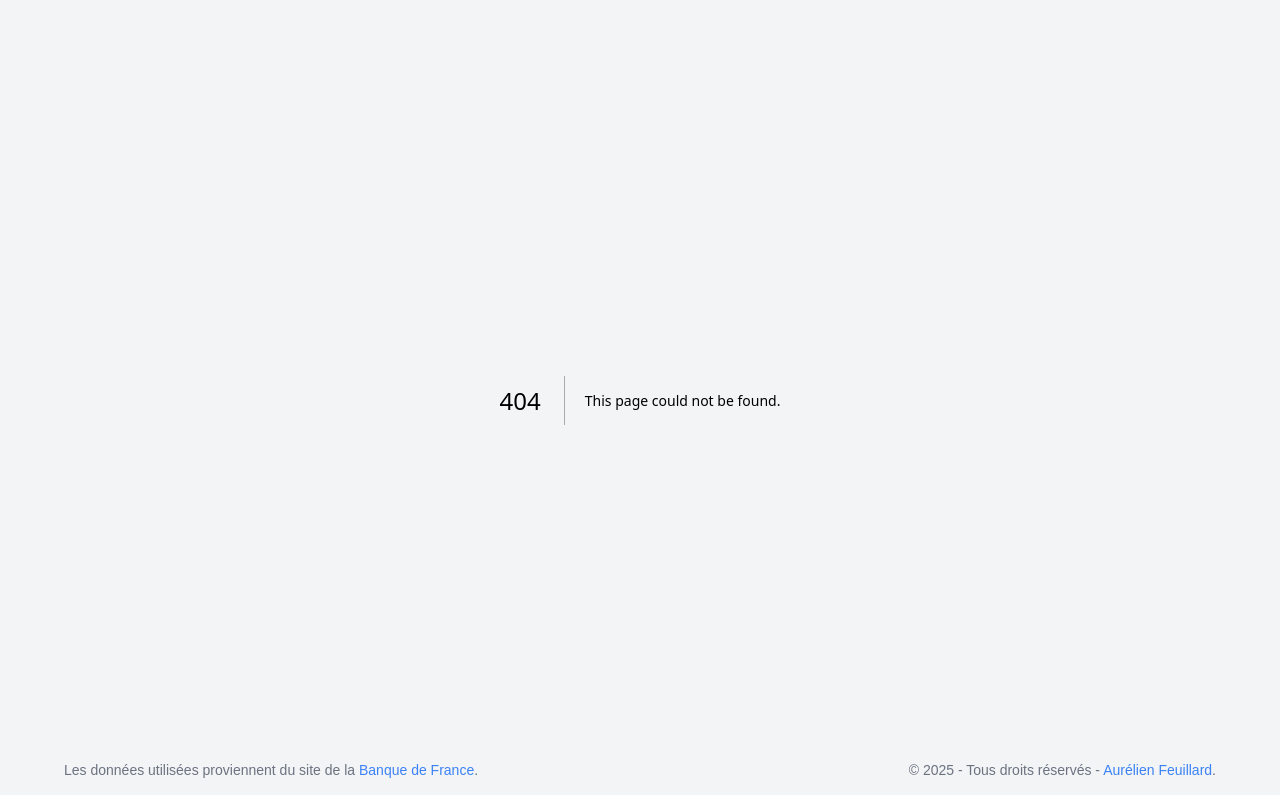
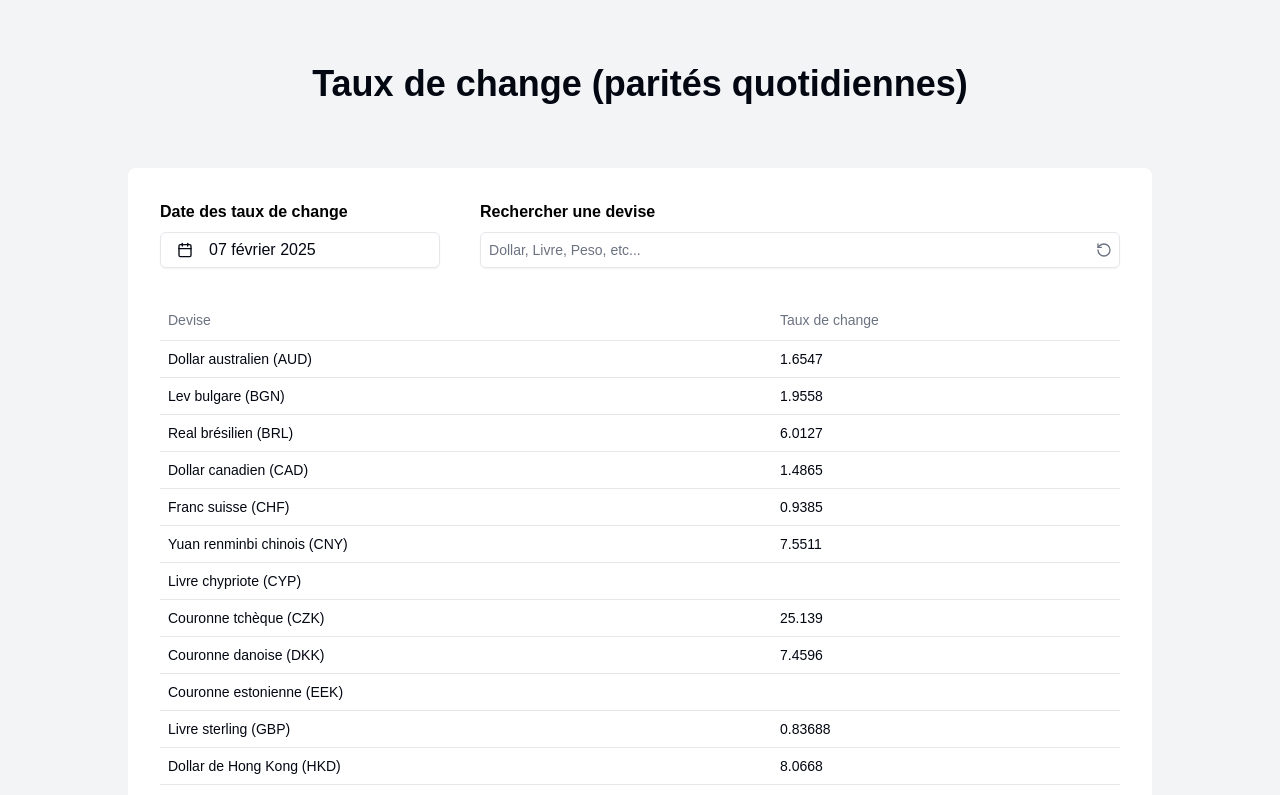
Before and after one commit to aurelien-f/convert-taux-bdf, a Next.js app: page /taux-de-change-parites-quotidiennes in a window 1280 px wide. Before the commit this address had no page. Shown: the top 795 px of the page. Built offline with nearby package versions, Linux system fonts and the light colour scheme.

Commit message:
start add new page

```diff
--- a/src/app/layout.tsx
+++ b/src/app/layout.tsx
@@ -30,7 +30,7 @@ export default function RootLayout({
       >
         <main className="min-h-screen relative pt-12 md:pt-0 flex flex-col justify-between md:block">
           {children}
-          <footer className="md:absolute mt-4 md:mt-0 bottom-0 left-0 right-0 py-5 px-4 md:px-16 flex flex-col gap-2 md:flex-row md:justify-between ">
+          <footer className="mt-4 md:mt-0 py-5 px-4 md:px-16 flex flex-col gap-2 md:flex-row md:justify-between ">
             <p className="text-center text-sm text-gray-500">Les données utilisées proviennent du site de la <a target="_blank" href="https://www.banque-france.fr/fr/publications-et-statistiques/statistiques?theme%5B7194%5D=7194&sub_theme%5B7205%5D=7205" className="text-blue-500 hover:underline">Banque de France</a>.</p>
             <p className="text-center text-sm text-gray-500">© 2025 - Tous droits réservés - <a target="_blank" href="https://www.aurelien-feuillard.fr" className="text-blue-500 hover:underline">Aurélien Feuillard</a>.</p>
           </footer>
--- /dev/null
+++ b/src/app/taux-de-change-parites-quotidiennes/page.tsx
@@ -0,0 +1,17 @@
+import ArrayTauxChange from "@/components/ArrayTauxChange";
+import { getDataDevise } from "@/utils/getDataDevise";
+import { getTitles } from "@/utils/getTitles";
+import { updateRates } from "@/utils/updateRates";
+
+export default async function TauxDeChangeParitesQuotidiennes() {
+  const dayBefore = new Date(Date.now() - 86400000).toISOString().split('T')[0]
+  const initialRate = await getDataDevise(dayBefore);
+  const titles = await getTitles();
+
+  return <section className="pt-8 md:pt-16 pb-12 min-h-screen px-4 md:px-0">
+    <h1 className="text-4xl font-bold text-center mb-12 md:mb-16">Taux de change (parités quotidiennes)</h1>
+    <section className="w-full md:max-w-5xl mx-auto relative">
+      <ArrayTauxChange initialRate={initialRate} titles={titles} updateRates={updateRates} />
+    </section>
+  </section>
+}
--- /dev/null
+++ b/src/components/ArrayTauxChange.tsx
@@ -0,0 +1,151 @@
+'use client';
+
+import { Button } from "@/components/ui/button";
+import { Calendar } from "@/components/ui/calendar";
+import {
+  Popover,
+  PopoverContent,
+  PopoverTrigger,
+} from "@/components/ui/popover";
+import {
+  Table,
+  TableBody,
+  TableCell,
+  TableHead,
+  TableHeader,
+  TableRow,
+} from "@/components/ui/table";
+import { cn } from "@/lib/utils";
+import { format } from "date-fns";
+import { fr } from "date-fns/locale";
+import { CalendarIcon, RotateCcw } from "lucide-react";
+import { useState } from "react";
+import { Input } from "./ui/input";
+
+interface ArrayTauxChangeProps {
+  initialRate: {
+    [key: string]: string;
+  };
+  titles: Record<string, string>;
+  updateRates: (date: string) => Promise<{ [key: string]: string }>;
+}
+
+export default function ArrayTauxChange({ initialRate, titles, updateRates }: ArrayTauxChangeProps) {
+  const [date, setDate] = useState<Date>(new Date());
+  const [currentRates, setCurrentRates] = useState(initialRate);
+  const [searchQuery, setSearchQuery] = useState("");
+  const [showSuggestions, setShowSuggestions] = useState(false);
+
+  const suggestions = Object.values(titles)
+    .filter(title =>
+      title.toLowerCase().includes(searchQuery.toLowerCase()) &&
+      searchQuery.length > 0
+    )
+    .slice(0, 10);
+
+  const handleDateChange = async (newDate: Date | undefined) => {
+    if (!newDate) return;
+    const formattedDate = format(newDate, "yyyy-MM-dd");
+    setDate(newDate);
+    const newRates = await updateRates(formattedDate);
+    setCurrentRates(newRates);
+  };
+
+  const filteredRates = Object.entries(currentRates)
+    .filter(([key]) => key !== "Date")
+    .filter(([currency]) =>
+      titles[currency].toLowerCase().includes(searchQuery.toLowerCase())
+    );
+
+  return (
+    <div className="space-y-4 bg-white p-4 md:p-8 rounded-lg">
+      <div className="flex flex-col md:flex-row justify-between gap-4 md:gap-2 mb-4 md:mb-8">
+        <div className="flex flex-col gap-2">
+          <label className="text-black font-bold">Date des taux de change</label>
+          <Popover>
+            <PopoverTrigger asChild>
+              <Button
+                variant="outline"
+                className={cn(
+                  "w-[280px] justify-start text-left font-normal text-base",
+                  !date && "text-muted-foreground"
+                )}
+              >
+                <CalendarIcon className="mr-2 h-4 w-4" />
+                {format(date, "dd MMMM yyyy", { locale: fr })}
+              </Button>
+            </PopoverTrigger>
+            <PopoverContent className="w-auto p-0" align="start">
+              <Calendar
+                mode="single"
+                selected={date}
+                onSelect={handleDateChange}
+                disabled={(date) =>
+                  date < new Date('2024-01-01') ||
+                  date > new Date(Date.now() - 86400000)
+                }
+                initialFocus
+              />
+            </PopoverContent>
+          </Popover>
+        </div>
+        <div className="flex flex-col gap-2 w-full md:w-2/3">
+          <label className="text-black font-bold">Rechercher une devise</label>
+          <div className="relative">
+            <Input
+              type="text"
+              placeholder="Dollar, Livre, Peso, etc..."
+              value={searchQuery}
+              onChange={(e) => setSearchQuery(e.target.value)}
+              onFocus={() => setShowSuggestions(true)}
+              onBlur={() => setTimeout(() => setShowSuggestions(false), 200)}
+              className="w-full p-2 border rounded-md text-base md:text-sm"
+            />
+            {showSuggestions && suggestions.length > 0 && (
+              <div className="absolute w-full bg-white border rounded-md mt-1 shadow-lg z-10">
+                {suggestions.map((suggestion, index) => (
+                  <div
+                    key={index}
+                    className="p-2 hover:bg-gray-100 cursor-pointer"
+                    onClick={() => {
+                      setSearchQuery(suggestion);
+                      setShowSuggestions(false);
+                    }}
+                  >
+                    {suggestion}
+                  </div>
+                ))}
+              </div>
+            )}
+            <button
+              className="absolute top-1/2 right-2 -translate-y-1/2 text-gray-500 hover:text-gray-700 transition-colors"
+              aria-label="Réinitialiser la recherche"
+              onClick={() => {
+                setSearchQuery("");
+                setShowSuggestions(false);
+              }}
+            >
+              <RotateCcw size={16} />
+            </button>
+          </div>
+        </div>
+      </div>
+      <Table>
+        <TableHeader>
+          <TableRow>
+            <TableHead>Devise</TableHead>
+            <TableHead>Taux de change</TableHead>
+          </TableRow>
+        </TableHeader>
+        <TableBody>
+          {filteredRates.map(([currency, rate]) => (
+            <TableRow key={currency}>
+              <TableCell className="font-medium">{titles[currency]}</TableCell>
+              <TableCell>{rate}</TableCell>
+            </TableRow>
+          ))}
+        </TableBody>
+      </Table>
+    </div>
+  );
+}
--- /dev/null
+++ b/src/components/ui/table.tsx
@@ -0,0 +1,120 @@
+import * as React from "react"
+
+import { cn } from "@/lib/utils"
+
+const Table = React.forwardRef<
+  HTMLTableElement,
+  React.HTMLAttributes<HTMLTableElement>
+>(({ className, ...props }, ref) => (
+  <div className="relative w-full overflow-auto">
+    <table
+      ref={ref}
+      className={cn("w-full caption-bottom text-sm", className)}
+      {...props}
+    />
+  </div>
+))
+Table.displayName = "Table"
+
+const TableHeader = React.forwardRef<
+  HTMLTableSectionElement,
+  React.HTMLAttributes<HTMLTableSectionElement>
+>(({ className, ...props }, ref) => (
+  <thead ref={ref} className={cn("[&_tr]:border-b", className)} {...props} />
+))
+TableHeader.displayName = "TableHeader"
+
+const TableBody = React.forwardRef<
+  HTMLTableSectionElement,
+  React.HTMLAttributes<HTMLTableSectionElement>
+>(({ className, ...props }, ref) => (
+  <tbody
+    ref={ref}
+    className={cn("[&_tr:last-child]:border-0", className)}
+    {...props}
+  />
+))
+TableBody.displayName = "TableBody"
+
+const TableFooter = React.forwardRef<
+  HTMLTableSectionElement,
+  React.HTMLAttributes<HTMLTableSectionElement>
+>(({ className, ...props }, ref) => (
+  <tfoot
+    ref={ref}
+    className={cn(
+      "border-t bg-muted/50 font-medium [&>tr]:last:border-b-0",
+      className
+    )}
+    {...props}
+  />
+))
+TableFooter.displayName = "TableFooter"
+
+const TableRow = React.forwardRef<
+  HTMLTableRowElement,
+  React.HTMLAttributes<HTMLTableRowElement>
+>(({ className, ...props }, ref) => (
+  <tr
+    ref={ref}
+    className={cn(
+      "border-b transition-colors hover:bg-muted/50 data-[state=selected]:bg-muted",
+      className
+    )}
+    {...props}
+  />
+))
+TableRow.displayName = "TableRow"
+
+const TableHead = React.forwardRef<
+  HTMLTableCellElement,
+  React.ThHTMLAttributes<HTMLTableCellElement>
+>(({ className, ...props }, ref) => (
+  <th
+    ref={ref}
+    className={cn(
+      "h-10 px-2 text-left align-middle font-medium text-muted-foreground [&:has([role=checkbox])]:pr-0 [&>[role=checkbox]]:translate-y-[2px]",
+      className
+    )}
+    {...props}
+  />
+))
+TableHead.displayName = "TableHead"
+
+const TableCell = React.forwardRef<
+  HTMLTableCellElement,
+  React.TdHTMLAttributes<HTMLTableCellElement>
+>(({ className, ...props }, ref) => (
+  <td
+    ref={ref}
+    className={cn(
+      "p-2 align-middle [&:has([role=checkbox])]:pr-0 [&>[role=checkbox]]:translate-y-[2px]",
+      className
+    )}
+    {...props}
+  />
+))
+TableCell.displayName = "TableCell"
+
+const TableCaption = React.forwardRef<
+  HTMLTableCaptionElement,
+  React.HTMLAttributes<HTMLTableCaptionElement>
+>(({ className, ...props }, ref) => (
+  <caption
+    ref={ref}
+    className={cn("mt-4 text-sm text-muted-foreground", className)}
+    {...props}
+  />
+))
+TableCaption.displayName = "TableCaption"
+
+export {
+  Table,
+  TableHeader,
+  TableBody,
+  TableFooter,
+  TableHead,
+  TableRow,
+  TableCell,
+  TableCaption,
+}
```
Also changed, not shown: 1 other file (tests, documents, lock files or other folders).
